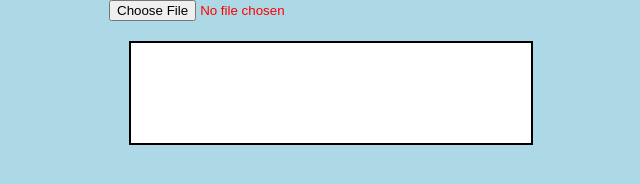
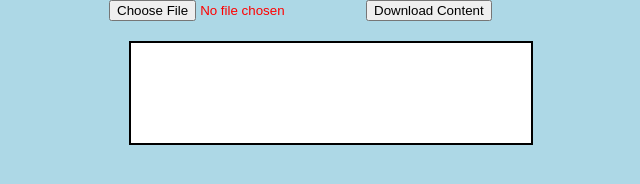
Before and after one commit to hoang-stck/Problem4, a plain HTML site: page index.html in a window 1280 px wide. Shown: the whole page, without its empty margins (281-921 px from the left). Drawn offline with Linux system fonts and the light colour scheme.

Commit message:
Update index.html

```diff
--- a/index.html
+++ b/index.html
@@ -3,12 +3,14 @@
 <head>
     <meta charset="UTF-8">
     <meta name="viewport" content="width=device-width, initial-scale=1.0">
-    <title>Problem 4 - Hoang</title>
+    <title>Problem 4 - no1</title>
     <link rel="stylesheet" href="style.css">
 </head>
 <body>
 
     <input type="file" value="Choose TXT File" id="inputFile" accept="text/plain" onchange="readFileA()">
+
+    <button id="downloadButton">Download Content</button>
 
     <div id="content">
     <div id="output"></div>
```
